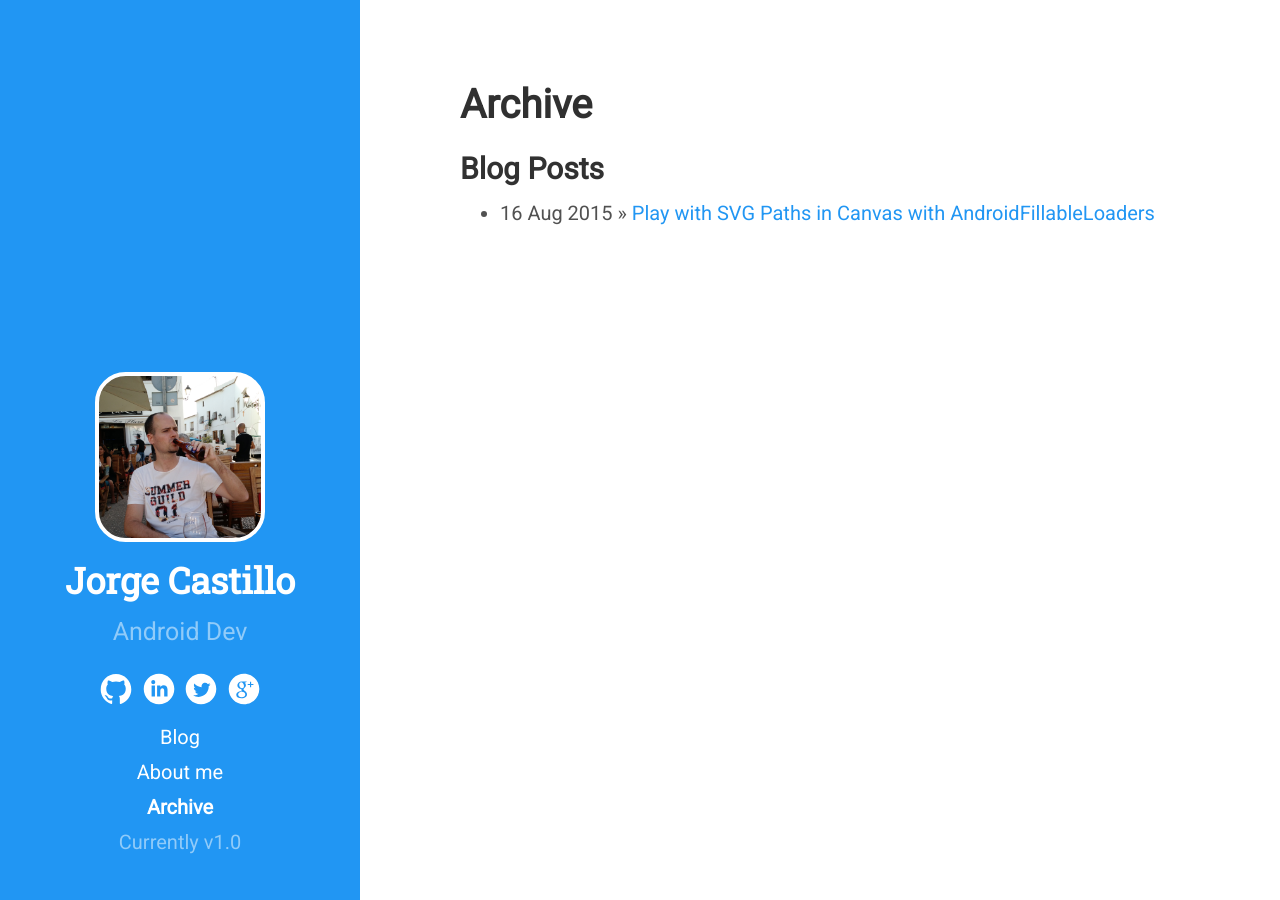
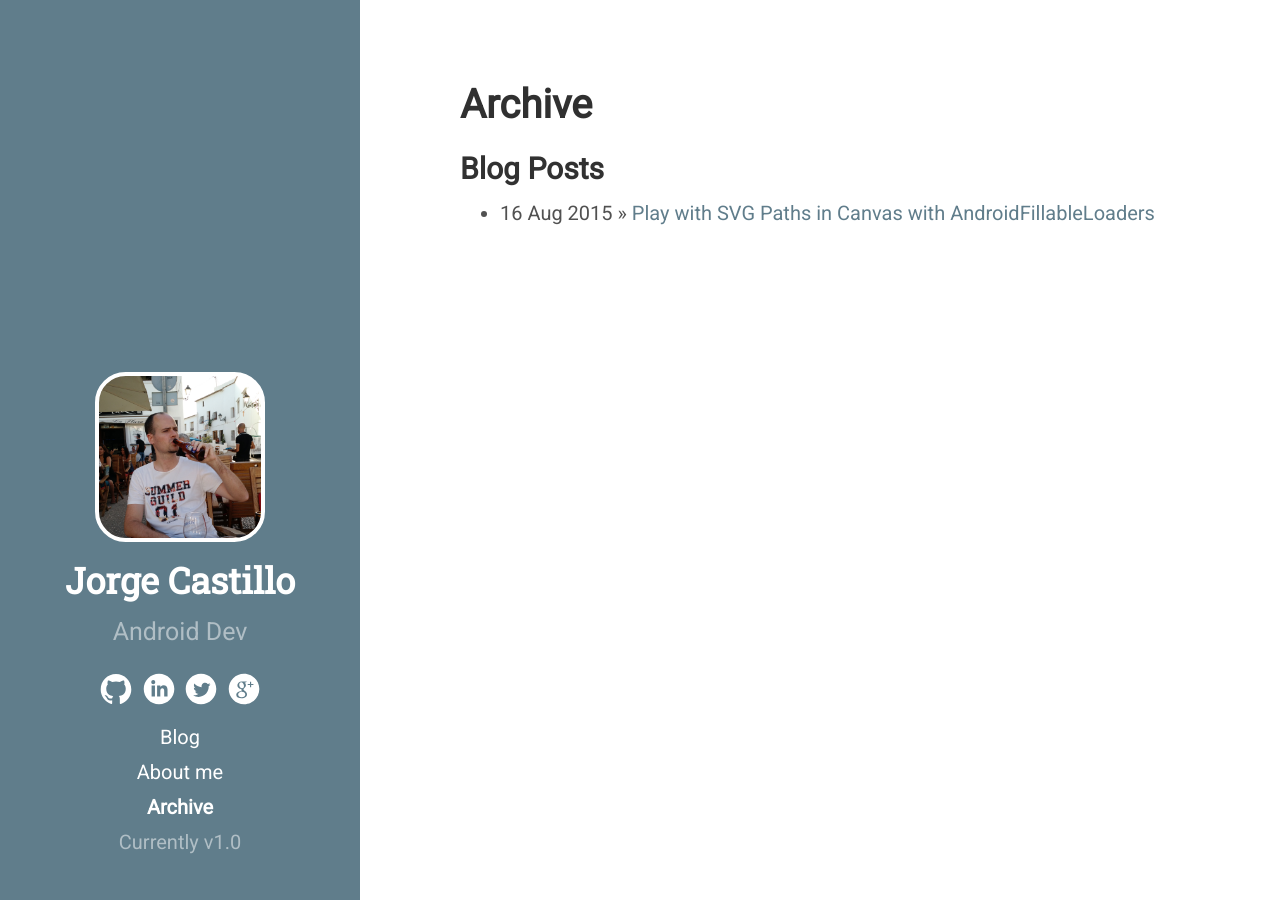
Before and after one commit to raja-ar/jorgecastilloprz.github.io, a Jekyll site: the page built from archive.md, in a window 1280 px wide. Built offline with Jekyll 4.4.1, drawn with Linux system fonts in a browser that asks for light colours; Markdown is read by kramdown in place of the engine named in the settings.

Commit message:
face fix.

```diff
--- a/public/css/jorgecastillo.css
+++ b/public/css/jorgecastillo.css
@@ -1,10 +1,10 @@
 /* Material Green */
 .theme-base-m1 .sidebar {
-    background-color: #2196F3;
+    background-color: #607D8B;
 }
 .theme-base-m1 .content a,
 .theme-base-m1 .related-posts li a:hover {
-    color: #2196F3;
+    color: #607D8B;
 }
 
 #myface {
```
